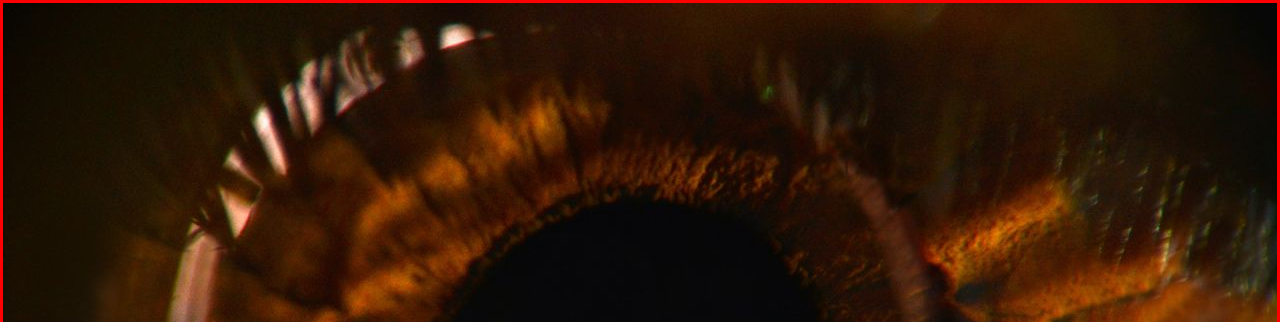
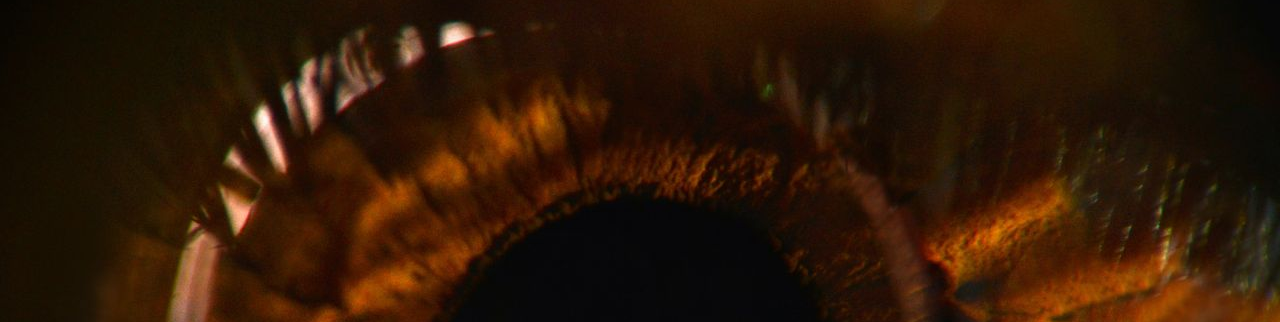
Before and after one commit to kpytlos/krisdesignsweb, a plain HTML site: page index.html in a window 1280 px wide. Shown: the top 322 px of the page. Drawn offline with Linux system fonts and the light colour scheme.

Commit message:
Without red border

```diff
--- a/resources/CSS/index.css
+++ b/resources/CSS/index.css
@@ -1,7 +1,5 @@
 * {
   box-sizing: border-box;
-  border: solid 1px;
-  border-color: red;
   color: aliceblue;
   font-size: 24px;
   font-family: "Josefin Sans", sans-serif;
```
Also changed, not shown: 2 other files.
